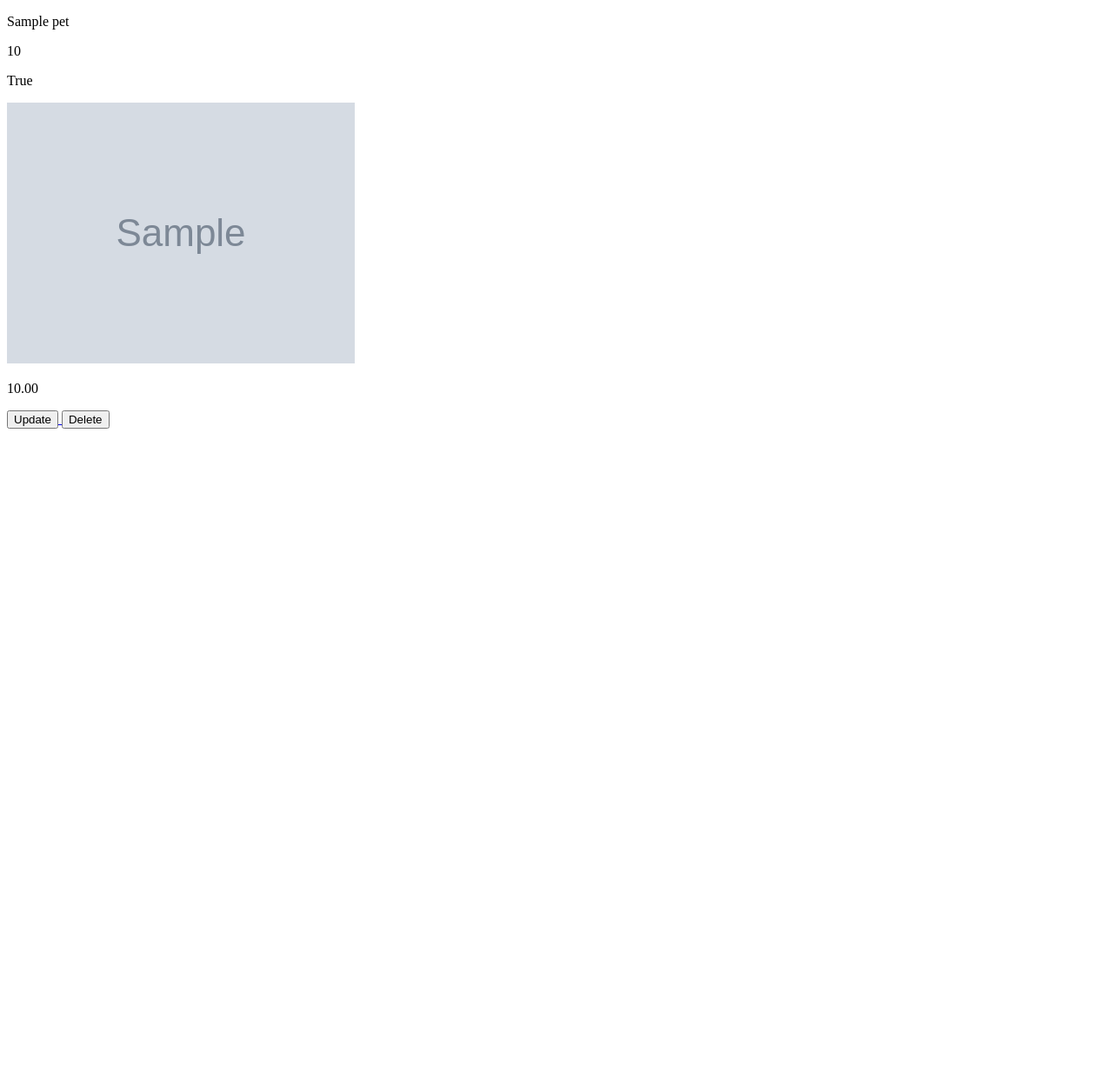
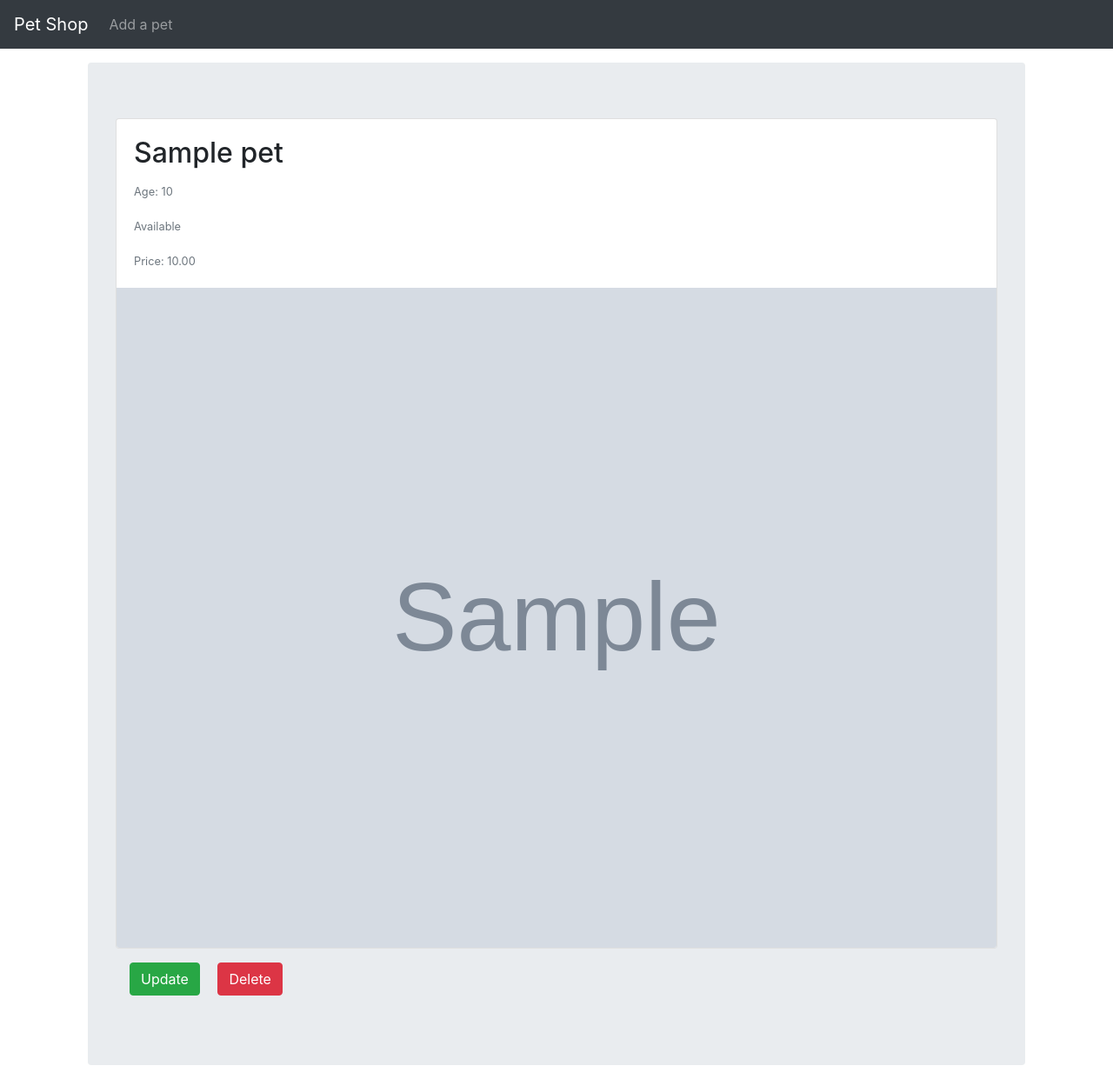
Before and after one commit to AliAldobyan/pet_shop, a Django app: page /detail/1 in a window 1280 px wide. Shown: the whole page at 87% size. Before the commit the page ends 493 px from the top, so only its background shows below. Run offline with Django 3.2, Linux system fonts and the light colour scheme; tables that the repository leaves empty hold one stand-in row (values such as "Sample post"); grey boxes marked "Sample" are stand-in pictures; some libraries are stand-ins or nearby versions.

Commit message:
detail page is bootstraped :)

```diff
--- a/pet/templates/detail.html
+++ b/pet/templates/detail.html
@@ -1,23 +1,36 @@
-<!DOCTYPE html>
-<html lang="en" dir="ltr">
-  <head>
-    <meta charset="utf-8">
-    <title></title>
-  </head>
-  <body>
-    <p>{{pet.name}}</p>
-    <p>{{pet.age}}</p>
-    <p>{{pet.available}}</p>
-    {%if pet.image.url %}
-    <img src="{{ pet.image.url }}" >
-    {%endif%}
-    <p>{{pet.price}}</p>
+{% extends "base.html" %}
+
+{% block title %}Detail{% endblock title %}
+
+{% block content %}
+
+<div class="jumbotron m-3 rounded">
+
+
+    <div class="card">
+      <div class="card-body">
+        <h2 class="card-title">{{pet.name}}</h2>
+        <p class="card-text"><small class="text-muted">Age: {{pet.age}}</small></p>
+        {% if pet.available %}
+          <p class="card-text"><small class="text-muted">Available</small></p>
+          {% else %}
+              <p class="card-text"><small class="text-muted">Not Available</small></p>
+        {% endif %}
+
+        <p class="card-text"><small class="text-muted">Price: {{pet.price}}</small></p>
+      </div>
+      {% if pet.image %}
+          <img src="{{pet.image.url}}" class="card-img-bottom" alt="...">
+      {% endif %}
+
+    </div>
+
 
     <a href="{% url 'pet-update' pet.id %}">
-      <button type="button" name="button">Update</button>
+        <button type="submit" name="button" class="btn btn-md btn-success m-3" data-toggle="tooltip" data-placement="bottom" title="Update">Update</button>
     </a>
     <a href="{% url 'pet-delete' pet.id %}">
-      <button type="button" name="button">Delete</button>
+        <button type="submit" name="button" class="btn btn-md btn-danger mt3" data-toggle="tooltip" data-placement="bottom" title="Delete">Delete</button>
     </a>
-  </body>
-</html>
+</div>
+{% endblock content %}
--- a/pet/templates/list.html
+++ b/pet/templates/list.html
@@ -17,8 +17,7 @@
         <div class="card-body">
           <h5 class="card-title">{{pet.name}}</h5>
           <hr>
-          <p class="activity-text">Pet Age:</p>
-          <p class="card-text">{{pet.age}}</p>
+          <p class="card-text">Pet Age: {{pet.age}}</p>
         </div>
         <div class="card-footer" >
           <a href="{% url 'pet-detail' pet.id %}">
```
Also changed, not shown: pet/static/custom.css (added).
